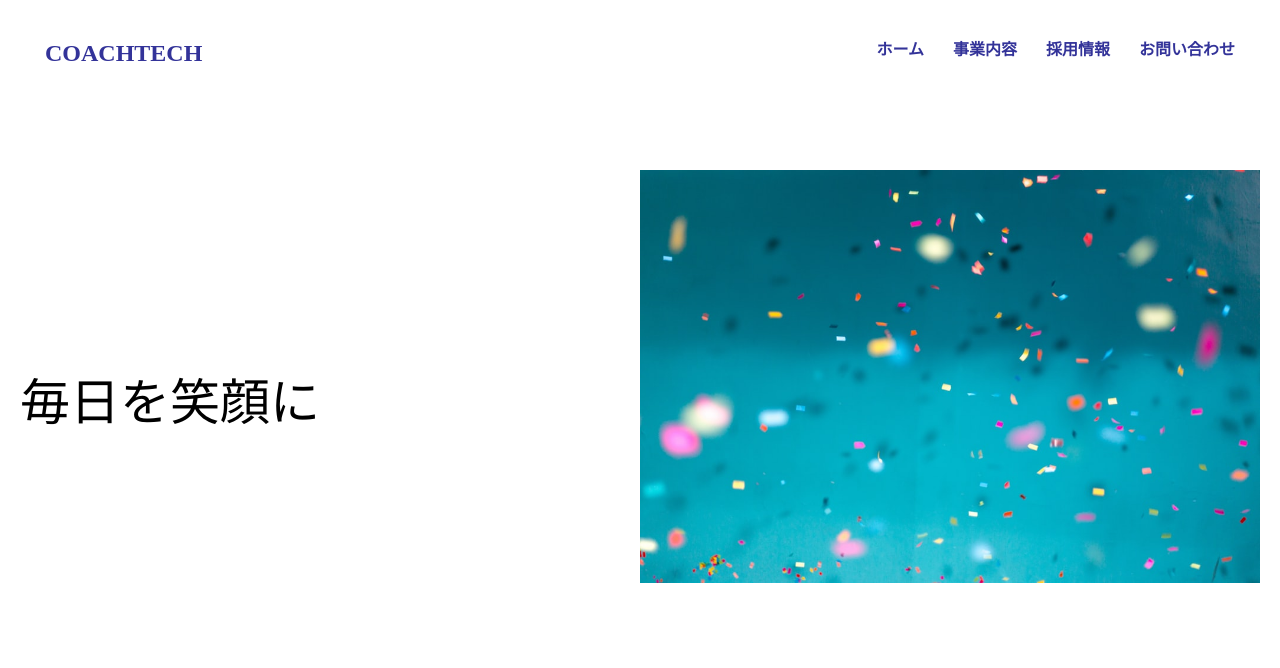
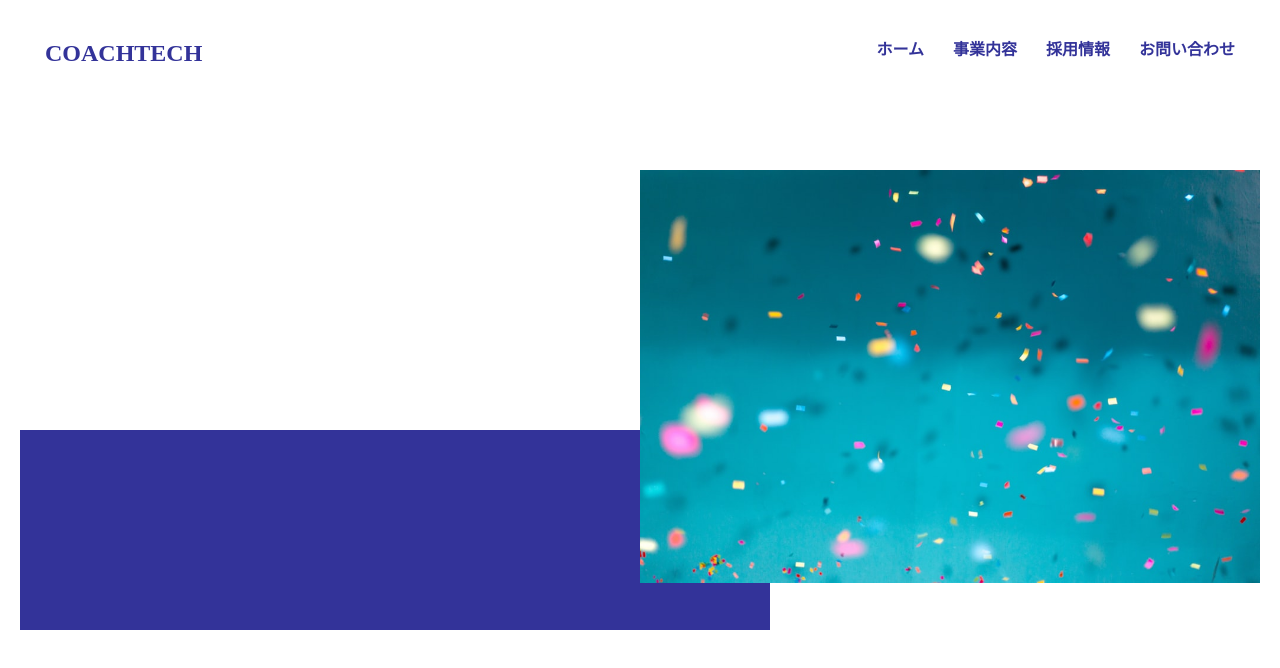
Before and after one commit to InoueMayu/coachtech-css, a plain HTML site: page index.html in a window 1280 px wide. Drawn offline with Linux system fonts and the light colour scheme.

Commit message:
Update style.css

```diff
--- a/css/style.css
+++ b/css/style.css
@@ -24,6 +24,7 @@ body {
 
 .relative {
   position: relative;
+
 }
 
 .relative__img {
@@ -38,12 +39,11 @@ body {
 .absolute {
   position: absolute;
   font-size: 50px;
-  top: 150px;
-  font-weight: lighter;
+  bottom: 50px;
 
 }
 
-.border {
+.back {
   position: absolute;
   top: 260px;
   background-color: #333399;
```
